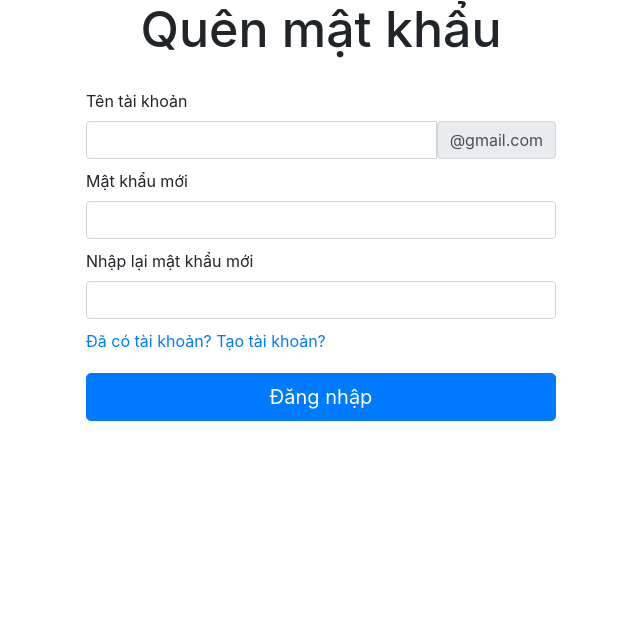
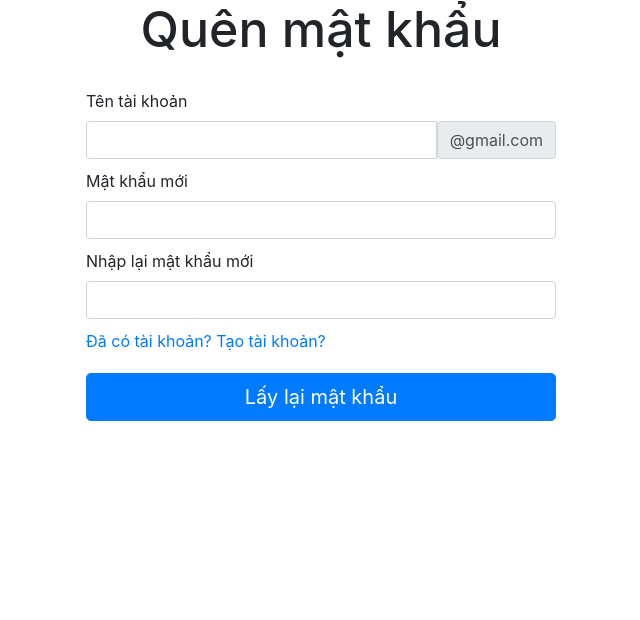
Before and after one commit to tathienphuoc/KTPM, a CodeIgniter app: page /database/index.php/account_controller/forgotpwd in a window 1280 px wide. Shown: the part 90-710 px from the top of the page, without its empty margins (319-959 px from the left). Run offline with CodeIgniter, Linux system fonts and the light colour scheme; data comes from the database, SQL or seed files in the repository.

Commit message:
First commit

```diff
--- a/application/views/forgotpwd.php
+++ b/application/views/forgotpwd.php
@@ -50,7 +50,7 @@
         <a href="<?php echo site_url('Account_Controller/register') ?>">Tạo tài khoản?</a>
       </div>
       <div class="col-12 d-flex justify-content-center" style='margin-top: -10px;'>
-        <button class="btn btn-lg btn-primary" id="submitBtn" type="submit">Đăng nhập</button>
+        <button class="btn btn-lg btn-primary" id="submitBtn" type="submit">Lấy lại mật khẩu</button>
       </div>
     </form>
   </div>
```
